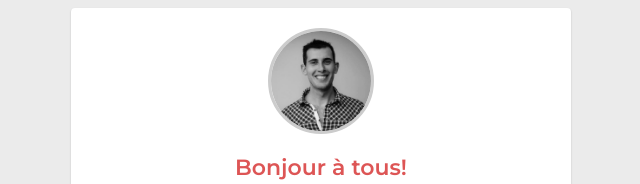
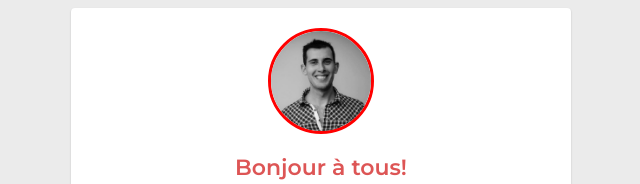
Before and after one commit to CharlesGTY/profile, a plain HTML site: page index.html in a window 1280 px wide. Shown: the top 184 px of the page, without its empty margins (319-959 px from the left). Drawn offline with Linux system fonts and the light colour scheme.

Commit message:
j'ai modifié la couleur du rond de prodile

```diff
--- a/style.css
+++ b/style.css
@@ -76,7 +76,7 @@ table h3 {
 .img-profile{
   width: 100px;
   height: 100px;
-  border: 3px solid #cccccc;
+  border: 3px solid red;
 }
 
 .img-circle{
```
